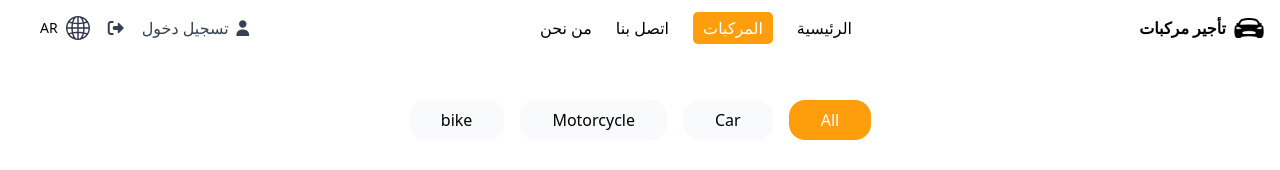
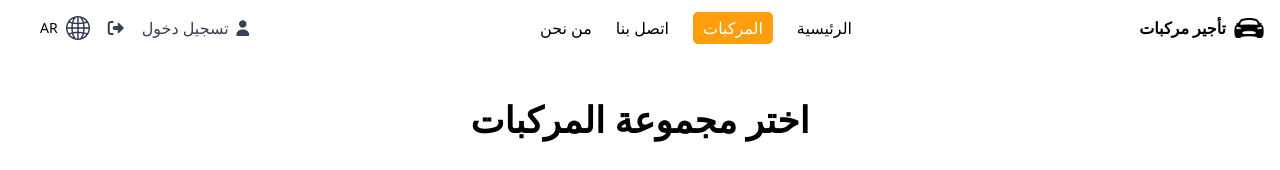
Before and after one commit to ITI-GP/vehicle-rental-website, a React (Vite) app: page /vehicles in a window 1280 px wide. Shown: the top 170 px of the page. Built offline with nearby package versions, Linux system fonts and the light colour scheme; grey boxes are pictures that could not be loaded.

Commit message:
simple changes

```diff
--- a/src/components/Vehicles/Vehicles.jsx
+++ b/src/components/Vehicles/Vehicles.jsx
@@ -55,6 +55,7 @@ export default function VehiclesPage() {
 
   return (
     <div className="px-4 pt-10">
+       <h2 className="text-4xl font-bold mb-8 text-center ">    {t("vehicles.header")}</h2>
       {/* الأزرار */}
       <div className="flex gap-4 justify-center mb-8 flex-wrap">
         <button
--- a/src/i18n/AR.json
+++ b/src/i18n/AR.json
@@ -158,6 +158,7 @@
       "SUV": "دفع رباعي",
       "Motorbike": "دراجة نارية"
     },
+    "header":"اختر مجموعة المركبات",
      "fuelTypes": {
     "80": "٨٠",
     "92": "٩٢",
--- a/src/i18n/EN.json
+++ b/src/i18n/EN.json
@@ -177,6 +177,7 @@
       "SUV": "SUV",
       "Motorbike": "Motorbike"
     },
+    "header":"Select a vehicle group",
     "categories": {
       "Car": "Car",
       "Motorcycle": "Motorcycle"
```
